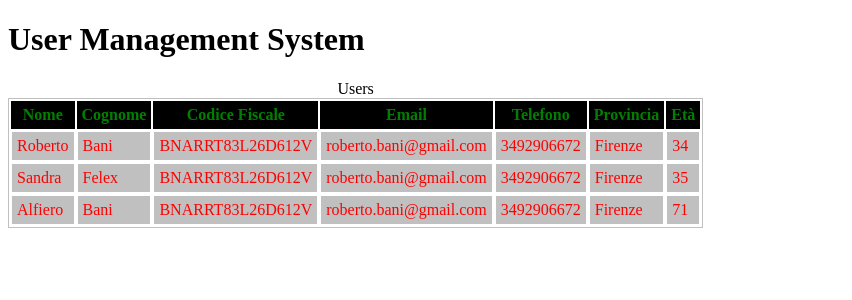
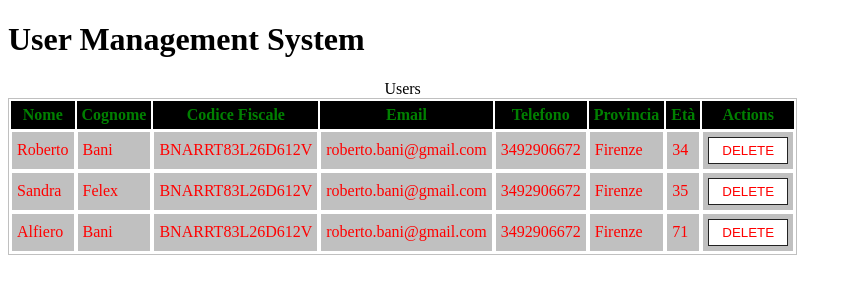
Before and after one commit to bobbylinux/OMS, an Angular app: page / in a window 1280 px wide. Shown: the top 300 px of the page, without its empty margins (0-852 px from the left). Built offline with nearby package versions, Linux system fonts and the light colour scheme.

Commit message:
aggiunto eventEmitter e decorator @input per passare parametri in e out da componenti

```diff
--- a/src/app/app.module.ts
+++ b/src/app/app.module.ts
@@ -4,11 +4,13 @@ import { NgModule } from '@angular/core';
 import { AppComponent } from './app.component';
 import { UsersComponent } from './users/users.component';
 import { UserService } from './users/user.service';
+import { UserComponent } from './user/user.component';
 
 @NgModule({
   declarations: [
     AppComponent,
-    UsersComponent
+    UsersComponent,
+    UserComponent
   ],
   imports: [
     BrowserModule
--- /dev/null
+++ b/src/app/user/user.component.css
@@ -0,0 +1,17 @@
+td {
+    padding: 5px;
+    background: silver;
+    color: red;
+    border: 1px solid #fff;
+}
+
+button {
+    padding: 5px;
+    border: 1px solid #222;
+    width: 80px;
+}
+
+button.delete {
+    background: white;
+    color: red;
+}
--- /dev/null
+++ b/src/app/user/user.component.html
@@ -0,0 +1,10 @@
+<td>{{ user.name }}</td>
+<td>{{ user.lastName }}</td>
+<td>{{ user.fiscalCode }}</td>
+<td>{{ user.email }}</td>
+<td>{{ user.phone }}</td>
+<td>{{ user.province }}</td>
+<td>{{ user.age }}</td>
+<td>
+    <button class="delete" (click)="deleteUser()">DELETE</button>
+</td>
--- /dev/null
+++ b/src/app/user/user.component.ts
@@ -0,0 +1,23 @@
+import { Component, OnInit, Input, Output, EventEmitter } from '@angular/core';
+import { UserService } from './../users/user.service';
+
+@Component({
+  selector: 'tr[app-user]',
+  templateUrl: './user.component.html',
+  styleUrls: ['./user.component.css']
+})
+export class UserComponent implements OnInit {
+
+  @Input('user-data') user;
+  @Output('onDeleteUser') userDeleted = new EventEmitter();
+  constructor(private userService: UserService) { }
+
+  ngOnInit() {
+  }
+
+  deleteUser() {
+    //this.userService.deleteUser(this.user);
+    this.userDeleted.emit(this.user);
+  }
+
+}
--- a/src/app/users/user.service.ts
+++ b/src/app/users/user.service.ts
@@ -1,10 +1,5 @@
 export class UserService {
-
-    constructor() {
-    }
-
-    getUsers() {
-        return [
+    private users = [
         {
             name: "Roberto",
             lastName: "Bani",
@@ -31,8 +26,20 @@ export class UserService {
             email: "roberto.bani@gmail.com",
             province: "Firenze",
             phone: "3492906672",
-                age: "71"
+            age: 71
         }
     ];
+    constructor() {
+    }
+
+    getUsers() {
+        return this.users;
+    }
+
+    deleteUser(user){
+        let index = this.users.indexOf(user);
+        if (index >=0) {
+            this.users.splice(index,1);
         }
     }
+}
--- a/src/app/users/users.component.css
+++ b/src/app/users/users.component.css
@@ -7,12 +7,6 @@ th {
     color: green;
 }
 
-th, td {
+th {
     padding: 5px;
 }
-
-td {
-    background: silver;
-    color: red;
-    border: 1px solid #fff;
-}
--- a/src/app/users/users.component.html
+++ b/src/app/users/users.component.html
@@ -8,14 +8,8 @@
         <th>Telefono</th>
         <th>Provincia</th>
         <th>Età</th>
+        <th>Actions</th>
     </tr>
-    <tr *ngFor="let user of users">
-        <td>{{ user.name }}</td>
-        <td>{{ user.lastName }}</td>
-        <td>{{ user.fiscalCode }}</td>
-        <td>{{ user.email }}</td>
-        <td>{{ user.phone }}</td>
-        <td>{{ user.province }}</td>
-        <td>{{ user.age }}</td>
+    <tr app-user *ngFor="let user of users" [user-data]="user" (onDeleteUser)="onDeleteUser($event)">
     </tr>
 </table>
--- a/src/app/users/users.component.ts
+++ b/src/app/users/users.component.ts
@@ -17,4 +17,8 @@ export class UsersComponent implements OnInit {
     ngOnInit() {
         this.users = this.service.getUsers();
     }
+
+    onDeleteUser(user) {
+        this.service.deleteUser(user);
+    }
 }
```
Also changed, not shown: 2 other files (tests, documents, lock files or other folders). Lines whose indentation alone changed are shown as unchanged.
